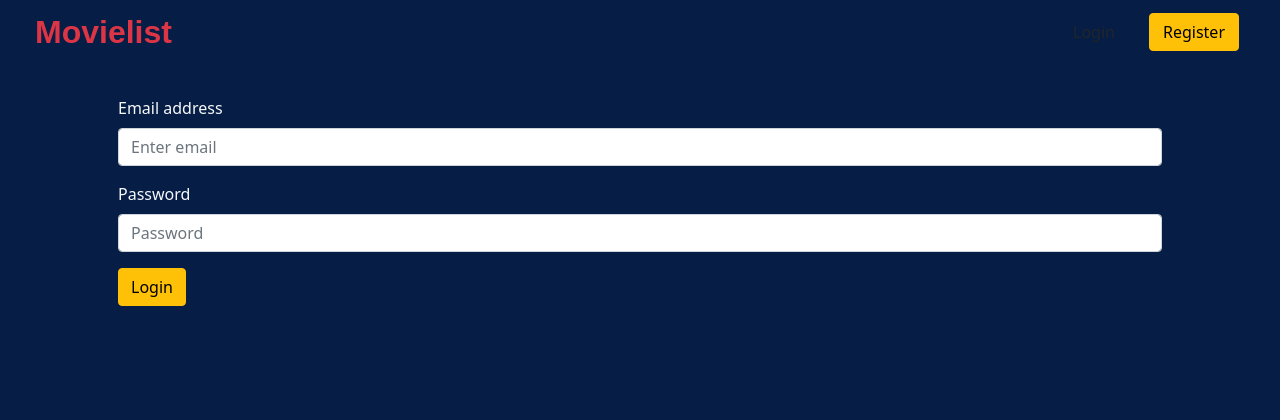
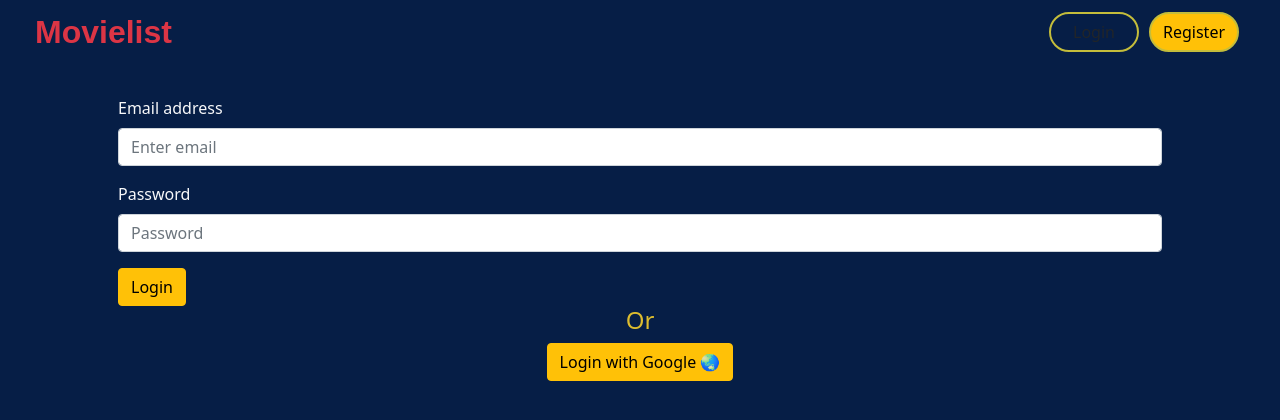
Before and after one commit to gilbud/Challenge-05-Tim06, a React (Create React App) app: page /login in a window 1280 px wide. Shown: the top 420 px of the page. Built offline with nearby package versions, Linux system fonts and the light colour scheme.

Commit message:
feature: ouath (#3)
Co-authored-by: Gilang Budiarto <87963358+gilbud@users.noreply.github.com>

```diff
--- a/src/App.js
+++ b/src/App.js
@@ -6,9 +6,14 @@ import Search from "./pages/Search";
 import Detail from "./pages/Detail";
 import Login from "./pages/Login";
 import Register from "./pages/Register";
+import { GoogleOAuthProvider } from "@react-oauth/google";
+import { ToastContainer } from "react-toastify";
 
 function App() {
   return (
+    <GoogleOAuthProvider
+      clientId={process.env.REACT_APP_GOOGLE_OAUTH_CLIENT_ID}
+    >
     <BrowserRouter>
       <Routes>
         <Route path="/" element={<Homee />} />
@@ -17,7 +22,9 @@ function App() {
         <Route path="/login" element={<Login />} />
         <Route path="/register" element={<Register />} />
       </Routes>
+      <ToastContainer theme="colored" />
     </BrowserRouter>
+    </GoogleOAuthProvider>
   );
 }
 
--- a/src/components/GoogleLogin.jsx
+++ b/src/components/GoogleOAuth.jsx
@@ -4,7 +4,7 @@ import axios from "axios";
 import { toast } from "react-toastify";
 import { Button } from "react-bootstrap";
 
-function GoogleLogin({ buttonText }) {
+function GoogleOAuth({ buttonText }) {
   const registerLoginWithGoogleAction = async (accessToken) => {
     try {
       let data = JSON.stringify({
@@ -36,16 +36,16 @@ function GoogleLogin({ buttonText }) {
     }
   };
 
-  const loginWithGoogle = useGoogleLogin({
+  const loginRegisterWithGoogle = useGoogleLogin({
     onSuccess: (responseGoogle) =>
       registerLoginWithGoogleAction(responseGoogle.access_token),
   });
 
   return (
-    <Button variant="warning" onClick={() => loginWithGoogle()}>
+    <Button variant="warning" onClick={() => loginRegisterWithGoogle()}>
       {buttonText}
     </Button>
   );
 }
 
-export default GoogleLogin;
+export default GoogleOAuth;
--- a/src/index.js
+++ b/src/index.js
@@ -1,6 +1,7 @@
 import React from "react";
 import ReactDOM from "react-dom/client";
-import "./index.css";
+import "bootstrap/dist/css/bootstrap.min.css";
+import "react-toastify/dist/ReactToastify.css";
 import App from "./App";
 import reportWebVitals from "./reportWebVitals";
 
--- a/src/pages/Login.jsx
+++ b/src/pages/Login.jsx
@@ -1,9 +1,13 @@
 import { React, useState } from "react";
-import { Form, Button, Container } from "react-bootstrap";
+import { Form, Button, Container, Row, Col } from "react-bootstrap";
 import NavbarNoSearch from "../components/NavbarNoSearch";
 import axios from "axios";
 import { toast } from "react-toastify";
+
+import GoogleOAuth from "../components/GoogleOAuth";
+
 import "../styles/StyleLogin.css";
+
 
 function Login() {
   const [email, setEmail] = useState("");
@@ -68,6 +72,17 @@ function Login() {
         <Button variant="warning" type="submit" onClick={onSubmit}>
           Login
         </Button>
+
+        <Row>
+          <Col>
+            <h4 className="text-center">Or</h4>
+          </Col>
+        </Row>
+        <Row>
+        <Col className="text-center">
+          <GoogleOAuth buttonText="Login with Google 🌏" />
+        </Col>
+      </Row>
       </Container>
     </>
   );
--- a/src/pages/Register.jsx
+++ b/src/pages/Register.jsx
@@ -3,7 +3,11 @@ import axios from "axios";
 import { Form, Button, Container, Row, Col } from "react-bootstrap";
 import { toast } from "react-toastify";
 import NavbarNoSearch from "../components/NavbarNoSearch";
+
+import GoogleOAuth from "../components/GoogleOAuth";
+
 import "../styles/StyleRegister.css";
+
 
 function Register() {
   const [name, setName] = useState("");
@@ -95,6 +99,11 @@ function Register() {
             <h4 className="text-center">Or</h4>
           </Col>
         </Row>
+        <Row>
+        <Col className="text-center">
+          <GoogleOAuth buttonText="Register with Google 🌏" />
+        </Col>
+      </Row>
       </Container>
     </>
   );
```
Also changed, not shown: 1 other file (tests, documents, lock files or other folders).
